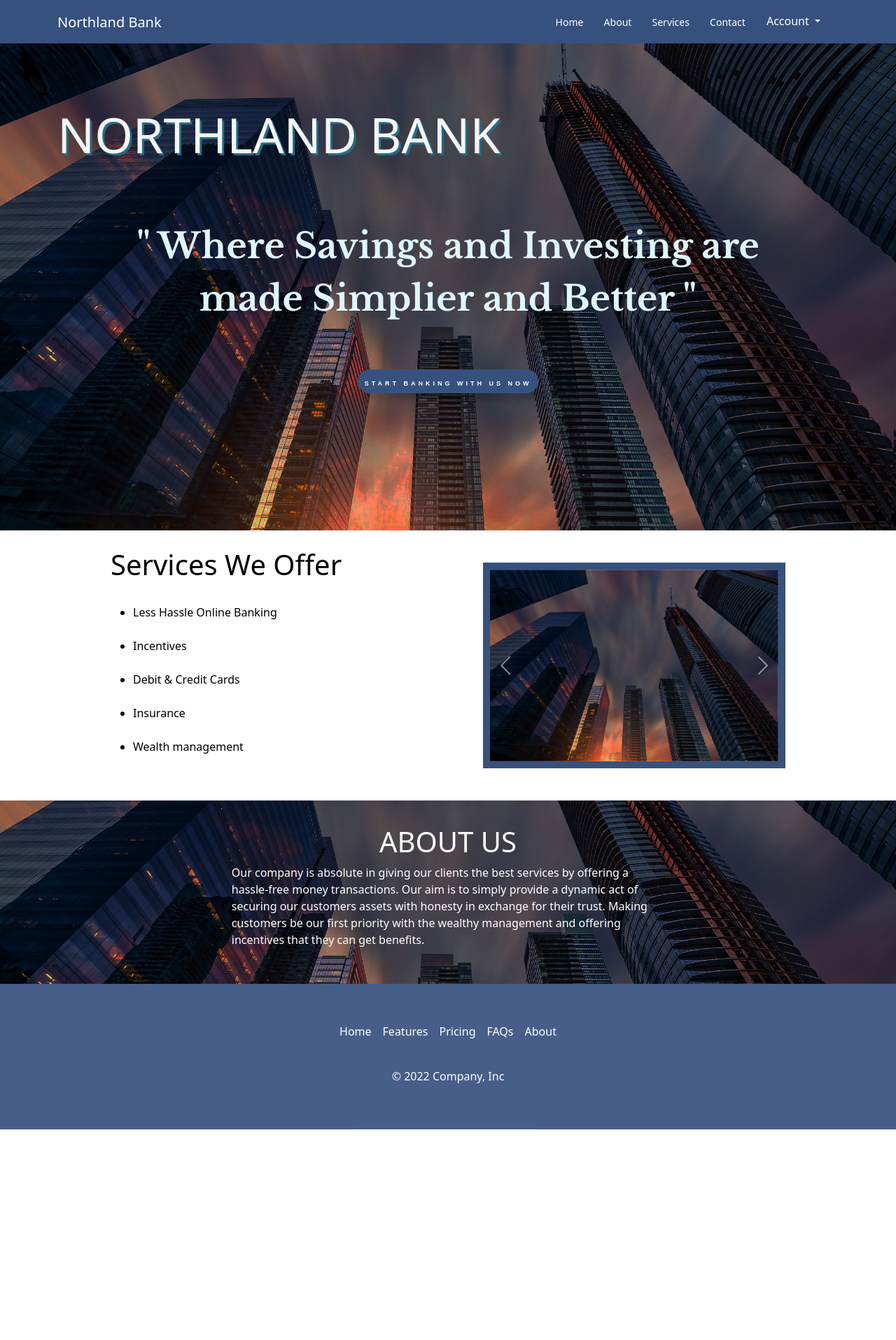
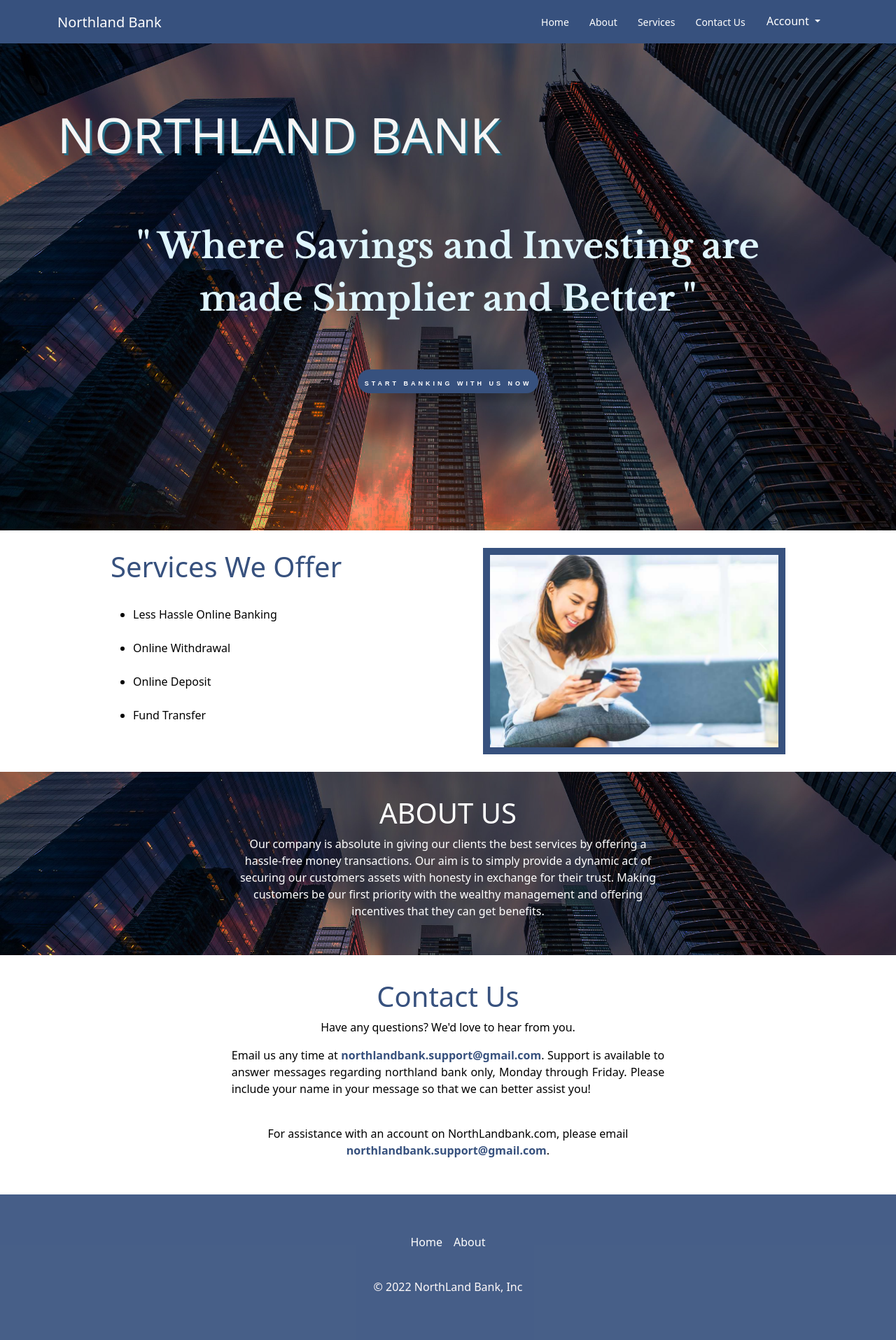
Before and after one commit to Crunchies3/CST4-website, a PHP site: page / in a window 1280 px wide. Shown: the whole page at 70% size. Before the commit the page ends 1614 px from the top, so only its background shows below. Run offline with PHP 8.4, Linux system fonts and the light colour scheme.

Commit message:
Added pic, contact, changed heade. links fixed

```diff
--- a/D_header.php
+++ b/D_header.php
@@ -13,7 +13,7 @@
                     <li><a href="login_index.php">Home</a></li>
                     <li><a href="login_index.php#About">About</a></li>
                     <li><a href="login_index.php#Services">Services</a></li>
-                    <li><a href="login_index.php#Contact">Contact</a></li>
+                    <li><a href="login_index.php#Contact">Contact Us</a></li>
                     <li><a href="Dashboard.php">Dashboard</a></li>
                   </ul>
                 </nav>
--- a/footer.php
+++ b/footer.php
@@ -1,12 +1,9 @@
 <html>
 <footer class="py-5">
     <ul class="nav justify-content-center pb-3 mb-3">
-        <li class="nav-item"><a href="#" class="nav-link px-2 text-white">Home</a></li>
-        <li class="nav-item"><a href="#" class="nav-link px-2 text-white">Features</a></li>
-        <li class="nav-item"><a href="#" class="nav-link px-2 text-white">Pricing</a></li>
-        <li class="nav-item"><a href="#" class="nav-link px-2 text-white">FAQs</a></li>
-        <li class="nav-item"><a href="#" class="nav-link px-2 text-white">About</a></li>
+        <li class="nav-item"><a href="index.php" class="nav-link px-2 text-white">Home</a></li>
+        <li class="nav-item"><a href="index.php#about" class="nav-link px-2 text-white">About</a></li>
     </ul>
-    <p class="text-center">© 2022 Company, Inc</p>
+    <p class="text-center">© 2022 NorthLand Bank, Inc</p>
 </footer>
 </html>
--- a/header.php
+++ b/header.php
@@ -16,7 +16,7 @@
                                     <li><a href="index.php">Home</a></li>
                                     <li><a href="index.php#About">About</a></li>
                                     <li><a href="index.php#Services">Services</a></li>
-                                    <li><a href="index.php#Contact">Contact</a></li>
+                                    <li><a href="index.php#Contact_Us">Contact Us</a></li>
                                     <li>
                                         <div class="dropdown">
                                             <button type="button" style="color: white; margin-top: -5px; padding: 1px; border: none;" class="btn dropdown-toggle" data-bs-toggle="dropdown">
--- a/index.php
+++ b/index.php
@@ -1,8 +1,8 @@
 <?php
 session_start();
 if (isset($_SESSION['client_login']) && $_SESSION['client_login'] === true) {
-    header("location: dashboard.php");
-    exit;
+  header("location: dashboard.php");
+  exit;
 }
 ?>
 
@@ -44,26 +44,23 @@ if (isset($_SESSION['client_login']) && $_SESSION['client_login'] === true) {
       <div class="container servicePadding">
         <div class="row align-items-center plr-100">
           <div class="col-lg-6 plr-100 sectionLetter">
-            <h1>Services We Offer</h1><br>
+            <h1 style="color: #37517e;">Services We Offer</h1><br>
             <ul>
               <li>Less Hassle Online Banking</li><br>
-              <li>Incentives</li><br>
-              <li>Debit & Credit Cards</li><br>
-              <li>Insurance</li><br>
-              <li>Wealth management</li><br>
+              <li>Online Withdrawal</li><br>
+              <li>Online Deposit</li><br>
+              <li>Fund Transfer</li><br>
+
             </ul>
           </div>
           <div class="col-lg-6 plr-100">
             <div id="carouselExampleInterval" class="carousel slide" data-bs-ride="carousel">
               <div class="carousel-inner">
                 <div class="carousel-item active" data-bs-interval="10000">
-                  <img src="Pictures/Background1.jpg" class="d-block w-100" alt="...">
+                  <img src="Pictures/Philippines-digital-banking-IFM.jpg" class="d-block w-100" alt="...">
                 </div>
                 <div class="carousel-item" data-bs-interval="2000">
-                  <img src="Pictures/crsl2.jpg" class="d-block w-100" alt="...">
-                </div>
-                <div class="carousel-item">
-                  <img src="Pictures/crsl4.jpg" class="d-block w-100" alt="...">
+                  <img src="Pictures/istockphoto-1285809521-170667a.jpg" class="d-block w-100" alt="...">
                 </div>
               </div>
               <button class="carousel-control-prev" type="button" data-bs-target="#carouselExampleInterval" data-bs-slide="prev">
@@ -81,13 +78,28 @@ if (isset($_SESSION['client_login']) && $_SESSION['client_login'] === true) {
     </section>
     <section id="About" class="backgroundForhome">
       <div class="container servicePadding">
-        <div class="row align-items-center plr-100">
+        <div class="row align-items-center plr-100" style="text-align: center;">
           <div class="container" id="center">
             <h1>ABOUT US</h1>
             <p> Our company is absolute in giving our clients the best services by offering a hassle-free money
               transactions. Our aim is to simply provide a dynamic act of securing our customers assets with honesty in
               exchange for their trust. Making customers be our first priority with the wealthy management and offering
               incentives that they can get benefits.</p>
+          </div>
+        </div>
+      </div>
+    </section>
+    <section id="Contact_Us">
+      <div class="container servicePadding">
+        <div class="row align-items-center plr-100">
+          <div class="container" id="center" style="color: black; text-align: justify;">
+            <h1 style="color: #37517e;">Contact Us</h1>
+            <p style="text-align: center;">Have any questions? We'd love to hear from you.</p>
+            <p>
+              Email us any time at <b style="color: #37517e;">northlandbank.support@gmail.com</b>. Support is available to answer messages regarding northland bank only,
+              Monday through Friday. Please include your name in your message so that we can better assist you!
+            </p> <br>
+            <p style="text-align: center;">For assistance with an account on NorthLandbank.com, please email <b style="color: #37517e;">northlandbank.support@gmail.com</b>.</p>
           </div>
         </div>
       </div>
@@ -100,4 +112,5 @@ if (isset($_SESSION['client_login']) && $_SESSION['client_login'] === true) {
   <!-- ========== End Section ========== -->
 
 </body>
+
 </html>
```
Also changed, not shown: D_footer.php (+6 -7 lines), Pictures/Hand with phone.jpg (added), Pictures/Philippines-digital-banking-IFM.jpg (added), Pictures/istockphoto-1285809521-170667a.jpg (added).
